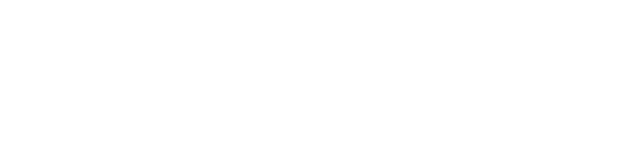
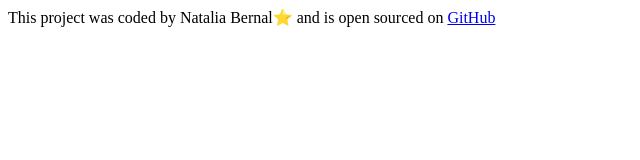
Before and after one commit to NatBernal/poem-ai-generator, a plain HTML site: page index.html in a window 1280 px wide. Shown: the whole page, without its empty margins (0-640 px from the left). Drawn offline with Linux system fonts and the light colour scheme.

Commit message:
Added footer

```diff
--- a/index.html
+++ b/index.html
@@ -7,6 +7,12 @@
     <title>Poem Generator</title>
   </head>
   <body>
+    <footer>
+      This project was coded by Natalia Bernal⭐ and is open sourced on
+      <a href="https://github.com/NatBernal/poem-ai-generator" target="_blank">
+        GitHub</a
+      >
+    </footer>
     <script src="src/index.js"></script>
   </body>
 </html>
```
